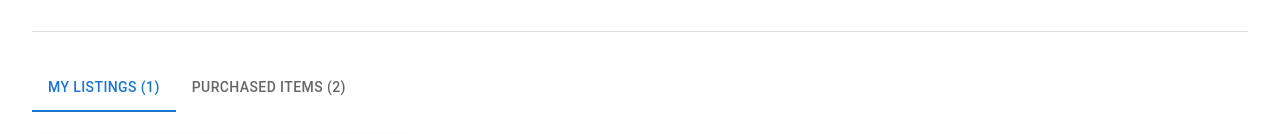
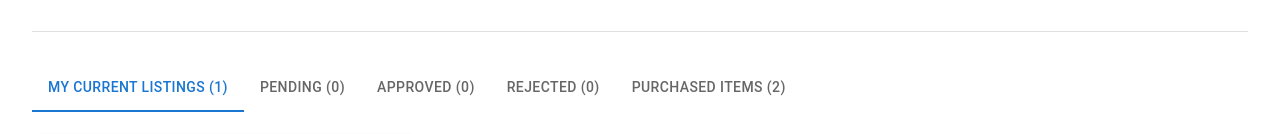
Before and after one commit to VishwajeetRoy/CampusKart, a React (Vite) app: page /profile in a window 1280 px wide. Shown: the part 241-375 px from the top of the page. Built offline with nearby package versions, Linux system fonts and the light colour scheme.

Commit message:
Added functionality

```diff
--- a/src/pages/Profile.jsx
+++ b/src/pages/Profile.jsx
@@ -2,36 +2,42 @@ import React, { useState } from 'react'
 import { Box, Typography, Avatar, Divider, Tabs, Tab } from '@mui/material'
 import ProductCard from '../components/ProductCard'
 
-const Profile = ({ products }) => {
+const Profile = ({ products, loggedInUser }) => {
   const [activeTab, setActiveTab] = useState(0)
 
-  // Dummy logged-in user
-  const user = {
+  const user = loggedInUser || {
     id: 'user1',
     name: 'John Doe',
     email: 'john@example.com',
-    avatar: 'https://xsgames.co/randomusers/assets/avatars/male/63.jpg' //'/placeholder.png',
+    avatar: 'https://xsgames.co/randomusers/assets/avatars/male/63.jpg',
   }
 
   const userProducts = products.filter((p) => p.sellerId === user.id)
 
-  // Dummy purchased items
   const purchasedItems = [
     {
       id: 101,
       title: 'Headphones',
       price: '1,000',
       category: 'Electronics',
-      images: 'https://sonyworld.qa/cdn/shop/files/1_WH-1000XM5_standard_smokypink-Large_707d7e02-993b-4e38-96a3-d107efa9cd42.jpg?v=1728287183&width=1080',
+      images:
+        'https://sonyworld.qa/cdn/shop/files/1_WH-1000XM5_standard_smokypink-Large_707d7e02-993b-4e38-96a3-d107efa9cd42.jpg?v=1728287183&width=1080',
+      status: 'purchased',
     },
     {
       id: 102,
       title: 'Backpack',
       price: '500',
       category: 'Clothes',
-      images: 'https://www.furjaden.com/cdn/shop/files/Website1_b82bff56-474e-4bc6-9c6f-f20c037518a7.jpg?v=1732465038' ,
+      images:
+        'https://www.furjaden.com/cdn/shop/files/Website1_b82bff56-474e-4bc6-9c6f-f20c037518a7.jpg?v=1732465038',
+      status: 'purchased',
     },
   ]
+
+  const pendingListings = userProducts.filter((p) => p.status === 'pending')
+  const approvedListings = userProducts.filter((p) => p.status === 'active')
+  const rejectedListings = userProducts.filter((p) => p.status === 'rejected')
 
   return (
     <Box sx={{ padding: 4 }}>
@@ -52,9 +58,14 @@ const Profile = ({ products }) => {
         onChange={(e, val) => setActiveTab(val)}
         textColor="primary"
         indicatorColor="primary"
+        variant="scrollable"
+        scrollButtons="auto"
         sx={{ mb: 3 }}
       >
-        <Tab label={`My Listings (${userProducts.length})`} />
+        <Tab label={`My Current Listings (${userProducts.length})`} />
+        <Tab label={`Pending (${pendingListings.length})`} />
+        <Tab label={`Approved (${approvedListings.length})`} />
+        <Tab label={`Rejected (${rejectedListings.length})`} />
         <Tab label={`Purchased Items (${purchasedItems.length})`} />
       </Tabs>
 
@@ -62,7 +73,7 @@ const Profile = ({ products }) => {
         <>
           {userProducts.length === 0 ? (
             <Typography color="text.secondary">
-              You haven't posted anything yet.
+              You haven’t posted anything yet.
             </Typography>
           ) : (
             <Box
@@ -73,7 +84,7 @@ const Profile = ({ products }) => {
               }}
             >
               {userProducts.map((p) => (
-                <ProductCard key={p.id} product={p} />
+                <ProductCard key={p.id} product={p} showStatus />
               ))}
             </Box>
           )}
@@ -82,9 +93,73 @@ const Profile = ({ products }) => {
 
       {activeTab === 1 && (
         <>
+          {pendingListings.length === 0 ? (
+            <Typography color="text.secondary">
+              You don’t have any pending listings.
+            </Typography>
+          ) : (
+            <Box
+              sx={{
+                display: 'grid',
+                gridTemplateColumns: 'repeat(3, 1fr)',
+                gap: 3,
+              }}
+            >
+              {pendingListings.map((p) => (
+                <ProductCard key={p.id} product={p} showStatus />
+              ))}
+            </Box>
+          )}
+        </>
+      )}
+
+      {activeTab === 2 && (
+        <>
+          {approvedListings.length === 0 ? (
+            <Typography color="text.secondary">
+              No approved listings yet.
+            </Typography>
+          ) : (
+            <Box
+              sx={{
+                display: 'grid',
+                gridTemplateColumns: 'repeat(3, 1fr)',
+                gap: 3,
+              }}
+            >
+              {approvedListings.map((p) => (
+                <ProductCard key={p.id} product={p} showStatus />
+              ))}
+            </Box>
+          )}
+        </>
+      )}
+
+      {activeTab === 3 && (
+        <>
+          {rejectedListings.length === 0 ? (
+            <Typography color="text.secondary">No rejected listings.</Typography>
+          ) : (
+            <Box
+              sx={{
+                display: 'grid',
+                gridTemplateColumns: 'repeat(3, 1fr)',
+                gap: 3,
+              }}
+            >
+              {rejectedListings.map((p) => (
+                <ProductCard key={p.id} product={p} showStatus />
+              ))}
+            </Box>
+          )}
+        </>
+      )}
+
+      {activeTab === 4 && (
+        <>
           {purchasedItems.length === 0 ? (
             <Typography color="text.secondary">
-              You haven't bought anything yet.
+              You haven’t bought anything yet.
             </Typography>
           ) : (
             <Box
@@ -95,7 +170,7 @@ const Profile = ({ products }) => {
               }}
             >
               {purchasedItems.map((p) => (
-                <ProductCard key={p.id} product={p} />
+                <ProductCard key={p.id} product={p} showStatus />
               ))}
             </Box>
           )}
```
